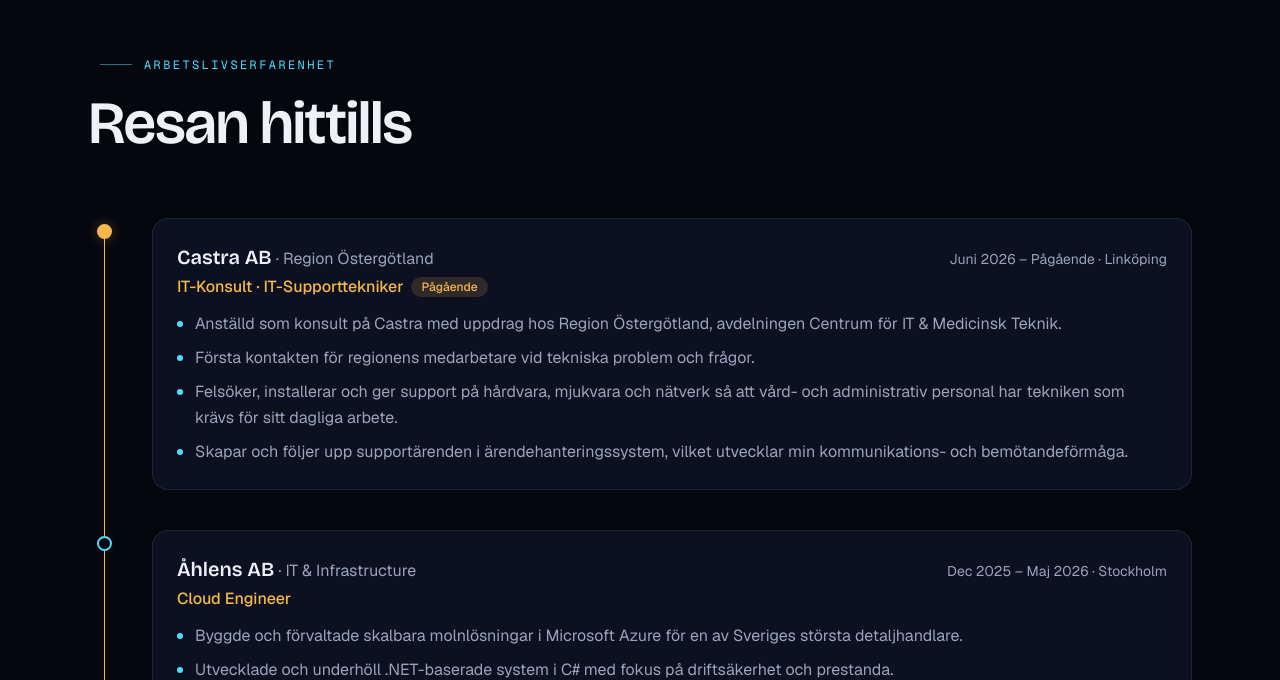
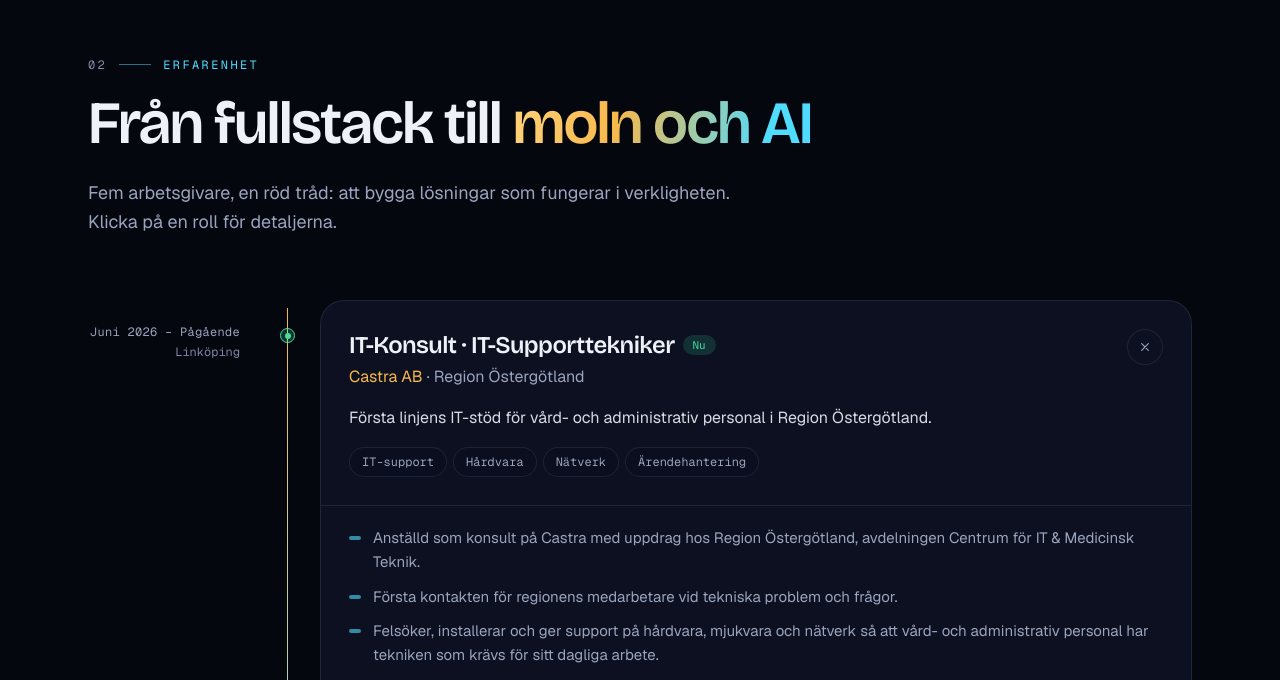
Before and after one commit to Harunsystemdeveloper/portfolio, a Next.js app: page / in a window 1280 px wide. Shown: the part 2120-2800 px from the top of the page. Built offline with nearby package versions, Linux system fonts and the light colour scheme.

Commit message:
Gjort om erfarenheten till en tidslinje med utfällbara detaljer

```diff
--- a/src/components/Experience.tsx
+++ b/src/components/Experience.tsx
@@ -1,62 +1,86 @@
-"use client";
-
-import { motion, useReducedMotion, useScroll, useSpring } from "framer-motion";
-import { useRef } from "react";
 import { experiences } from "@/data/content";
+import Icon from "./ui/Icon";
 import Reveal from "./ui/Reveal";
 import Section from "./ui/Section";
 
 export default function Experience() {
-  const listRef = useRef<HTMLOListElement>(null);
-  const reducedMotion = useReducedMotion();
-  const { scrollYProgress } = useScroll({ target: listRef, offset: ["start 75%", "end 55%"] });
-  const progress = useSpring(scrollYProgress, { stiffness: 120, damping: 30, restDelta: 0.001 });
-
   return (
-    <Section id="erfarenhet" eyebrow="Arbetslivserfarenhet" title="Resan hittills">
-      <ol ref={listRef} className="relative ml-1.5 space-y-6 sm:ml-4 sm:space-y-10">
-        {/* Bakgrundslinje + linje som ritas upp i takt med scroll */}
-        <span aria-hidden className="absolute top-2 bottom-2 left-0 w-px bg-line" />
-        <motion.span
+    <Section
+      id="erfarenhet"
+      index="02"
+      eyebrow="Erfarenhet"
+      title={
+        <>
+          Från fullstack till <span className="text-gradient">moln och AI</span>
+        </>
+      }
+      lead="Fem arbetsgivare, en röd tråd: att bygga lösningar som fungerar i verkligheten. Klicka på en roll för detaljerna."
+    >
+      <ol className="relative">
+        {/* Tidslinjen: en svag bas och en färgad linje som fylls i när man scrollar */}
+        <span aria-hidden className="absolute top-2 bottom-2 left-[7px] w-px bg-line md:left-[calc(12rem+7px)]" />
+        <span
           aria-hidden
-          className="absolute top-2 bottom-2 left-0 w-px origin-top bg-gradient-to-b from-gold via-gold to-cyan shadow-[0_0_12px_var(--glow-gold)]"
-          style={{ scaleY: reducedMotion ? 1 : progress }}
+          className="timeline-fill absolute top-2 bottom-2 left-[7px] w-px bg-gradient-to-b from-gold via-cyan to-cyan/0 md:left-[calc(12rem+7px)]"
         />
 
-        {experiences.map((item, i) => (
-          <Reveal as="li" key={`${item.company}-${i}`} delay={0.05} className="relative pl-6 sm:pl-12">
+        {experiences.map((job, i) => (
+          <Reveal as="li" key={`${job.company}-${job.role}`} delay={0.04 * i} className="relative pb-6 pl-9 last:pb-0 md:grid md:grid-cols-[12rem_1fr] md:pl-0">
+            <div className="mb-3 md:mb-0 md:pt-6 md:pr-10 md:text-right">
+              <p className="font-mono text-xs tracking-wide text-muted">{job.period}</p>
+              {job.location && <p className="mt-1 font-mono text-xs text-subtle">{job.location}</p>}
+            </div>
+
             <span
               aria-hidden
-              className={`absolute top-1.5 -left-[7px] h-[15px] w-[15px] rounded-full border-2 ${
-                item.current ? "border-gold bg-gold shadow-[0_0_14px_var(--glow-gold)]" : "border-cyan bg-bg"
+              className={`absolute top-1.5 left-0 grid h-[15px] w-[15px] place-items-center rounded-full border md:top-7 md:left-[12rem] ${
+                job.current ? "border-green bg-green/20" : "border-line-strong bg-bg"
               }`}
-            />
-            <div className="rounded-2xl border border-line bg-surface p-4 backdrop-blur transition hover:border-gold/40 sm:p-6">
-              <div className="flex flex-wrap items-baseline justify-between gap-x-4 gap-y-1">
-                <h3 className="font-display text-lg font-semibold sm:text-xl">
-                  {item.company}
-                  {item.context && <span className="font-sans text-base font-normal text-muted"> · {item.context}</span>}
-                </h3>
-                <p className="text-sm text-muted">
-                  {item.period}
-                  {item.location && ` · ${item.location}`}
-                </p>
-              </div>
-              <p className="mt-1 flex flex-wrap items-center gap-2 font-medium text-gold">
-                {item.role}
-                {item.current && (
-                  <span className="rounded-full bg-gold/15 px-2.5 py-0.5 text-xs font-medium">Pågående</span>
-                )}
-              </p>
-              <ul className="mt-3 space-y-2 text-[15px] text-muted sm:text-base">
-                {item.bullets.map((bullet) => (
-                  <li key={bullet} className="flex gap-2.5 leading-relaxed sm:gap-3">
-                    <span aria-hidden className="mt-2.5 h-1.5 w-1.5 shrink-0 rounded-full bg-cyan" />
-                    <span>{bullet}</span>
+            >
+              <span className={`h-1.5 w-1.5 rounded-full ${job.current ? "bg-green" : "bg-subtle"}`} />
+              {job.current && (
+                <span className="motion-pulse absolute inset-0 animate-ping rounded-full border border-green opacity-60" />
+              )}
+            </span>
+
+            <details className="card spot group md:ml-10" open={job.current}>
+              <summary className="cursor-pointer rounded-[inherit] p-5 sm:p-7">
+                <div className="flex items-start justify-between gap-4">
+                  <div className="min-w-0">
+                    <div className="flex flex-wrap items-center gap-2">
+                      <h3 className="font-display text-xl font-semibold tracking-tight sm:text-2xl">{job.role}</h3>
+                      {job.current && (
+                        <span className="rounded-full bg-green/15 px-2.5 py-0.5 font-mono text-[11px] text-green">Nu</span>
+                      )}
+                    </div>
+                    <p className="mt-1 text-gold">
+                      {job.company}
+                      {job.context && <span className="text-muted"> · {job.context}</span>}
+                    </p>
+                    <p className="mt-4 max-w-2xl leading-relaxed text-fg/90 text-pretty">{job.highlight}</p>
+                    <ul className="mt-4 flex flex-wrap gap-1.5" aria-label="Tekniker och områden">
+                      {job.tags.map((tag) => (
+                        <li key={tag} className="chip">
+                          {tag}
+                        </li>
+                      ))}
+                    </ul>
+                  </div>
+                  <span className="grid h-9 w-9 shrink-0 place-items-center rounded-full border border-line text-muted transition group-open:rotate-45 group-hover:border-cyan group-hover:text-cyan">
+                    <Icon name="plus" width={16} height={16} />
+                    <span className="sr-only">Visa detaljer</span>
+                  </span>
+                </div>
+              </summary>
+              <ul className="space-y-2.5 border-t border-line px-5 py-5 sm:px-7">
+                {job.bullets.map((bullet) => (
+                  <li key={bullet} className="flex gap-3 text-[15px] leading-relaxed text-muted">
+                    <span aria-hidden className="mt-2.5 h-1 w-3 shrink-0 rounded-full bg-cyan/60" />
+                    {bullet}
                   </li>
                 ))}
               </ul>
-            </div>
+            </details>
           </Reveal>
         ))}
       </ol>
--- a/src/data/content.ts
+++ b/src/data/content.ts
@@ -72,6 +72,9 @@ export type Experience = {
   context?: string;
   period: string;
   location?: string;
+  /** En mening om det viktigaste resultatet – visas alltid */
+  highlight: string;
+  tags: string[];
   bullets: string[];
   current?: boolean;
 };
@@ -85,6 +88,8 @@ export const experiences: Experience[] = [
     period: "Juni 2026 – Pågående",
     location: "Linköping",
     current: true,
+    highlight: "Första linjens IT-stöd för vård- och administrativ personal i Region Östergötland.",
+    tags: ["IT-support", "Hårdvara", "Nätverk", "Ärendehantering"],
     bullets: [
       "Anställd som konsult på Castra med uppdrag hos Region Östergötland, avdelningen Centrum för IT & Medicinsk Teknik.",
       "Första kontakten för regionens medarbetare vid tekniska problem och frågor.",
@@ -98,6 +103,8 @@ export const experiences: Experience[] = [
     context: "IT & Infrastructure",
     period: "Dec 2025 – Maj 2026",
     location: "Stockholm",
+    highlight: "Skalbara Azure-lösningar och .NET-system för en av Sveriges största detaljhandlare.",
+    tags: ["Azure", "C#", ".NET", "Behörigheter", "Kostnadsoptimering"],
     bullets: [
       "Byggde och förvaltade skalbara molnlösningar i Microsoft Azure för en av Sveriges största detaljhandlare.",
       "Utvecklade och underhöll .NET-baserade system i C# med fokus på driftsäkerhet och prestanda.",
@@ -110,6 +117,8 @@ export const experiences: Experience[] = [
     context: "Åhlens AB",
     period: "Dec 2025 – Maj 2026",
     location: "Stockholm",
+    highlight: "Dataplattform i Azure som gör rådata till strukturerad, affärskritisk information.",
+    tags: ["Azure", "SQL", "Data Warehouse", "Feature engineering"],
     bullets: [
       "Designade och byggde en skalbar dataplattform i Azure där rådata omvandlas till strukturerad, affärskritisk information.",
       "Tillämpade avancerad SQL-modellering och data warehouse-arkitektur med faktatabeller och dimensionstabeller.",
@@ -121,6 +130,8 @@ export const experiences: Experience[] = [
     company: "Guldkassan AB",
     period: "Juli 2025 – Maj 2026",
     location: "Stockholm",
+    highlight: "Identifierade och införde AI-lösningar som automatiserade företagets arbetsflöden.",
+    tags: ["AI-strategi", "Automatisering", "AI-verktyg", "Webb"],
     bullets: [
       "Hjälpte företaget bli mer effektivt genom att identifiera och implementera AI-lösningar i det dagliga arbetet.",
       "Drev integration av AI-verktyg i affärsprocesser för att automatisera arbetsflöden och höja produktiviteten.",
@@ -132,6 +143,8 @@ export const experiences: Experience[] = [
     company: "Vertel AB",
     period: "Mar – Jun 2025",
     location: "Linköping",
+    highlight: "Ägde Odoo-moduler och automatiseringsflöden från kravanalys till driftsatt lösning.",
+    tags: ["Odoo", "Python", "XML", "AI-verktyg"],
     bullets: [
       "Tog ägarskap över moduler och automatiseringsflöden i Odoo från kravanalys till driftsatt lösning med Python och XML.",
       "Integrerade AI-verktyg i arbetsflödet och höjde leveranstakten och kvaliteten.",
@@ -141,6 +154,8 @@ export const experiences: Experience[] = [
     role: "Fullstackutvecklare",
     company: "Transfer Galaxy AB",
     period: "Jan 2023 – Maj 2024",
+    highlight: "Fullstack med C# i backend och responsiva webbgränssnitt kopplade till SQL.",
+    tags: ["C#", "JavaScript", "HTML & CSS", "SQL"],
     bullets: [
       "Fullstackutveckling med C# i backend och HTML, CSS och JavaScript i frontend.",
       "Byggde responsiva och användarvänliga webbsidor i HTML, CSS och JavaScript.",
```
